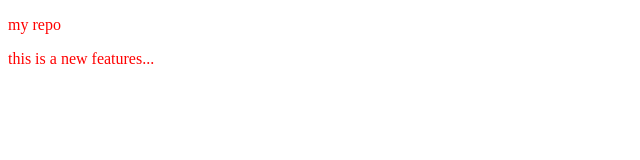
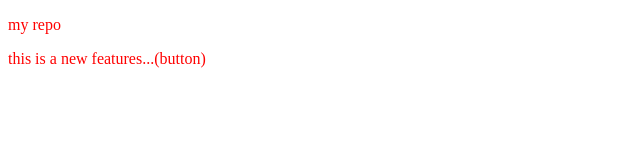
Before and after one commit to bibhu1547/localrepo, a plain HTML site: page index.html in a window 1280 px wide. Shown: the full height of the page, 0-640 px from the left. Drawn offline with Linux system fonts and the light colour scheme.

```diff
--- a/index.html
+++ b/index.html
@@ -8,6 +8,6 @@
 </head>
 <body>
     <p>my repo</p>
-    <p>this is a new features...</p>
+    <p>this is a new features...(button)</p>
 </body>
 </html>
```
